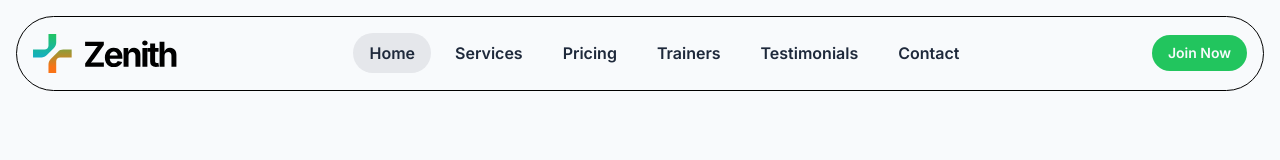
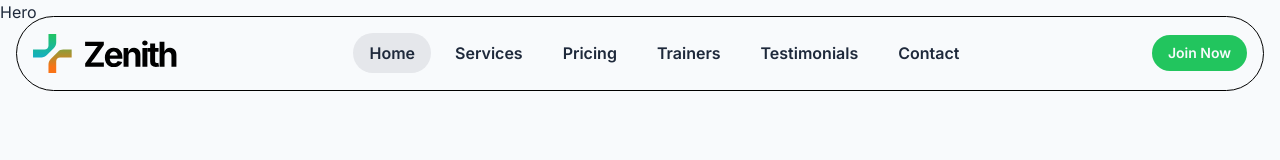
Before and after one commit to ericmignardi/zenith-site, a React (Vite) app: page / in a window 1280 px wide. Shown: the top 160 px of the page. Built offline with nearby package versions, Linux system fonts and the light colour scheme.

Commit message:
Added Hero component to App.jsx before branch change

```diff
--- a/src/App.jsx
+++ b/src/App.jsx
@@ -1,9 +1,11 @@
 import Header from "./components/Header";
+import Hero from "./components/Hero";
 
 const App = () => {
   return (
     <div>
       <Header />
+      <Hero />
     </div>
   );
 };
--- a/src/components/Header.jsx
+++ b/src/components/Header.jsx
@@ -22,6 +22,7 @@ const Header = () => {
           <a href="/">
             <img className="w-36" src={logo} alt="Zenith brand logo" />
           </a>
+
           {/* Desktop Navigation */}
           <nav className="hidden lg:flex justify-center items-center gap-2 z-30">
             {navItems.map((item, index) => (
```
